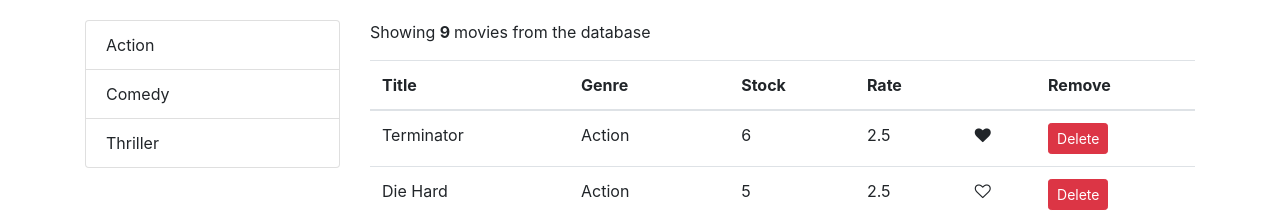
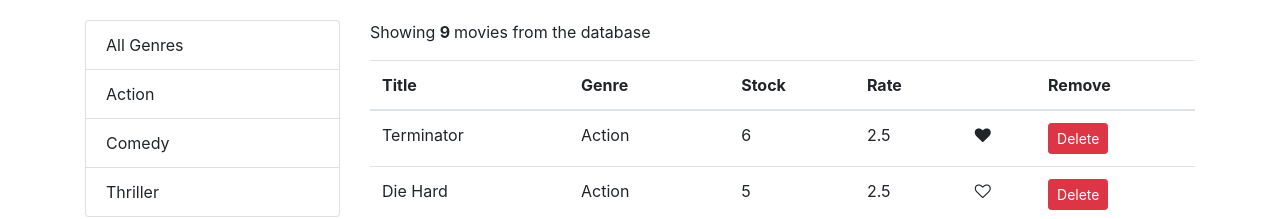
Before and after one commit to bnimit/react-video-library, a React (Create React App) app: page / in a window 1280 px wide. Shown: the top 219 px of the page. Built offline with nearby package versions, Linux system fonts and the light colour scheme.

Commit message:
finish filtering the movies by genre

```diff
--- a/src/components/common/listGroup.jsx
+++ b/src/components/common/listGroup.jsx
@@ -5,19 +5,20 @@
     items,
     textProperty,
     valueProperty,
-    selectedItem,
+    selectedGenre,
     onItemSelect
   } = props;
   return (
     <ul className="list-group">
       {items.map(item => (
         <li
+          key={item[valueProperty]}
           onClick={() => onItemSelect(item)}
-          key={item[valueProperty]}
           className={
-            item === selectedItem ? "list-group-item active" : "list-group-item"
+            item === selectedGenre
+              ? "list-group-item active"
+              : "list-group-item"
           }
-          style={{ cursor: "pointer" }}
         >
           {item[textProperty]}
         </li>
--- a/src/components/common/pagination.jsx
+++ b/src/components/common/pagination.jsx
@@ -5,7 +5,6 @@
 const Pagination = props => {
   const { itemCount, pageSize, currentPage, onPageChange } = props;
   const pagesCount = Math.ceil(itemCount / pageSize);
-  console.log(currentPage);
   if (pagesCount === 1) return null;
   const pages = _.range(1, pagesCount + 1);
   return (
--- a/src/components/movies.jsx
+++ b/src/components/movies.jsx
@@ -15,11 +15,12 @@
   };
 
   handleGenreSelect = genre => {
-    this.setState({ selectedItem: genre });
+    this.setState({ selectedGenre: genre, currentPage: 1 });
   };
 
   componentDidMount() {
-    this.setState({ movies: getMovies(), genre: getGenres() });
+    const genres = [{ name: "All Genres" }, ...getGenres()];
+    this.setState({ movies: getMovies(), genre: genres });
   }
 
   handleDelete = movie => {
@@ -39,9 +40,18 @@
     this.setState({ movies });
   };
   render() {
-    const { pageSize, currentPage, movies: allmovies } = this.state;
+    const {
+      pageSize,
+      currentPage,
+      movies: allmovies,
+      selectedGenre
+    } = this.state;
     const { length: count } = this.state.movies;
-    const movies = Paginate(allmovies, currentPage, pageSize);
+    const filtered =
+      selectedGenre && selectedGenre._id
+        ? allmovies.filter(m => m.genre._id === selectedGenre._id)
+        : allmovies;
+    const movies = Paginate(filtered, currentPage, pageSize);
 
     if (count === 0)
       return (
@@ -54,13 +64,14 @@
         <div className="col-3">
           <ListGroup
             items={this.state.genre}
-            selectedItem={this.state.selectedItem}
+            selectedItem={this.state.selectedGenre}
             onItemSelect={this.handleGenreSelect}
           />
         </div>
         <div className="col">
           <p>
-            Showing <strong> {count} </strong> movies from the database
+            Showing <strong> {filtered.length} </strong> movies from the
+            database
           </p>
           <table className="table">
             <thead>
@@ -99,7 +110,7 @@
             </tbody>
           </table>
           <Pagination
-            itemCount={count}
+            itemCount={filtered.length}
             pageSize={pageSize}
             currentPage={currentPage}
             onPageChange={this.handlePageChange}
```
